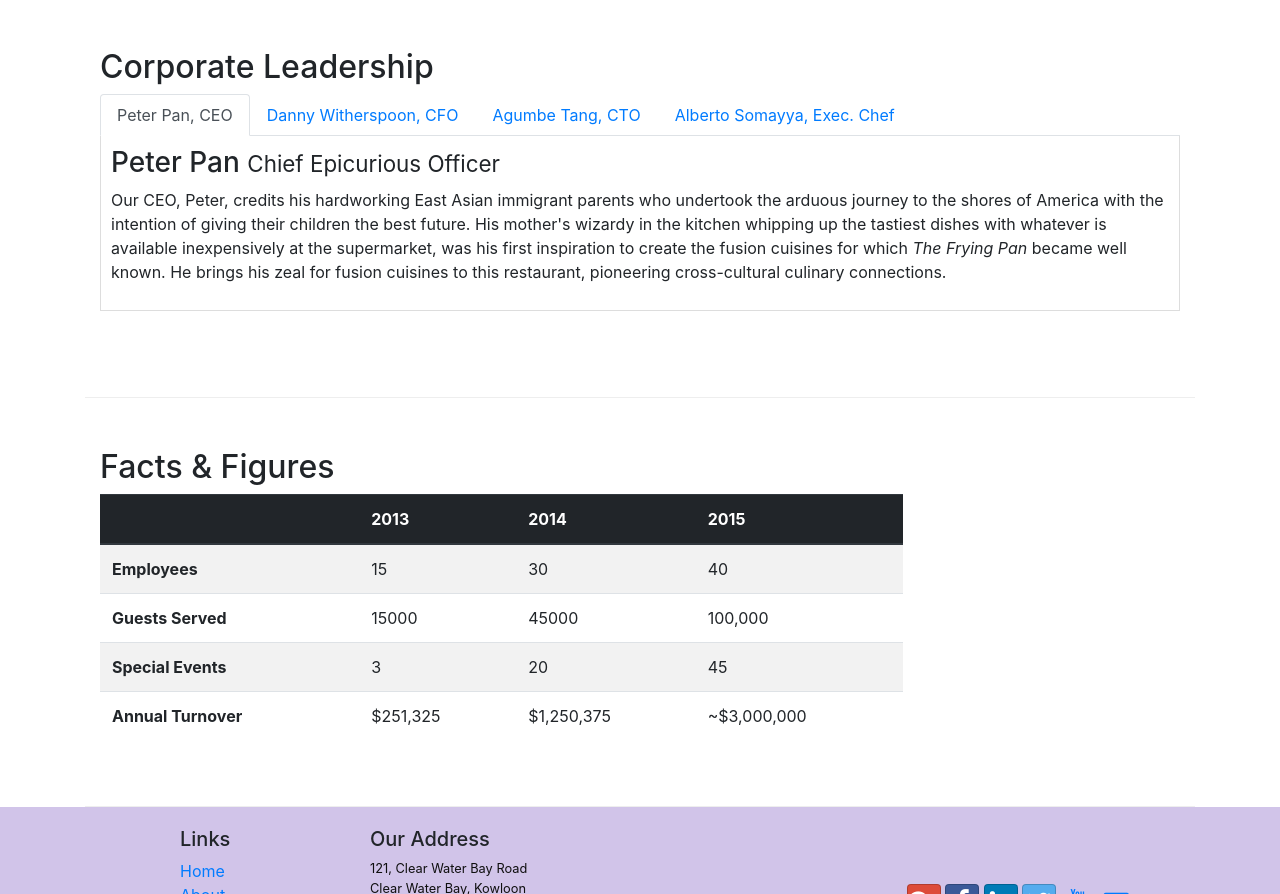
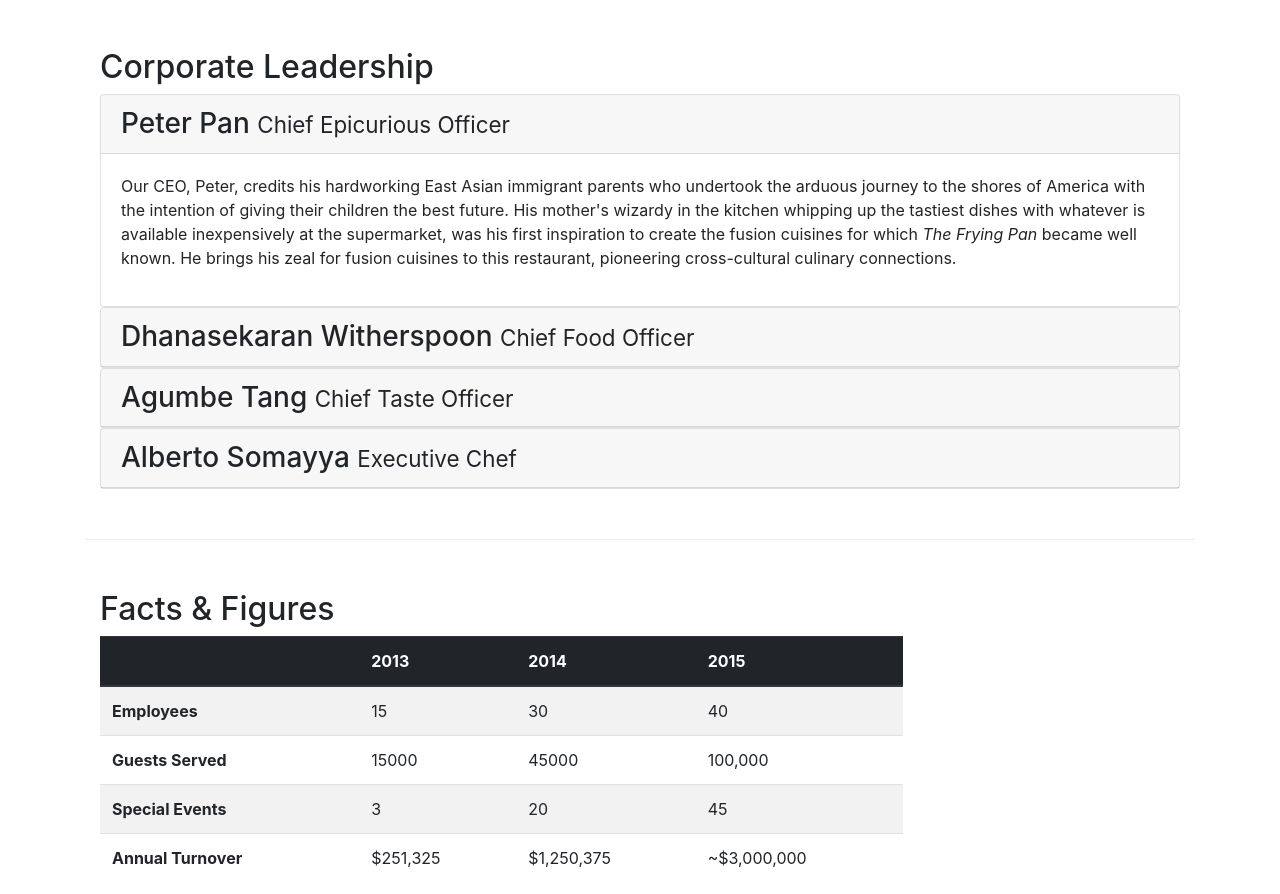
Before and after one commit to anujnaRao/Front_End_Web_UI_FrameWorks_Tools, a website: page aboutus.html in a window 1280 px wide. Shown: the part 873-1767 px from the top of the page. Drawn offline with nearby package versions, Linux system fonts and the light colour scheme.

Commit message:
Accordion replacing navbar-collapse

```diff
--- a/aboutus.html
+++ b/aboutus.html
@@ -107,55 +107,83 @@
             <div class="col">
                 <h2>Corporate Leadership</h2>
 
-                <ul class="nav nav-tabs">
-                    <li class="nav-item">
-                      <a class="nav-link active" href="#peter"
-                        role="tab" data-toggle="tab">Peter Pan, CEO</a>
-                    </li>
-                    <li class="nav-item">
-                      <a class="nav-link" href="#danny" role="tab"
-                        data-toggle="tab">Danny Witherspoon, CFO</a>
-                    </li>
-                    <li class="nav-item">
-                      <a class="nav-link" href="#agumbe"role="tab"
-                        data-toggle="tab">Agumbe Tang, CTO</a>
-                    </li>
-                    <li class="nav-item">
-                      <a class="nav-link" href="#alberto" role="tab"
-                        data-toggle="tab">Alberto Somayya, Exec. Chef</a>
-                    </li>
-                </ul>
+                <div id="accordion">
 
-                <div class="tab-content">
-                    <div role="tabpanel" class="tab-pane fade show active" id="peter">
-                        <h3>Peter Pan <small>Chief Epicurious Officer</small></h3>
-                        <p class="d-none d-sm-block">Our CEO, Peter, credits his hardworking East Asian immigrant parents who undertook
+                    <div class="card">
+                        <div class="card-header" role="tab" id="peterhead">
+                        <h3 class="mb-0">
+                            <a data-toggle="collapse" data-target="#peter">
+                            Peter Pan <small>Chief Epicurious Officer</small>
+                            </a>
+                        </h3>
+                        </div>
+                        <div class="collapse show" id="peter" data-parent="#accordion">
+                            <div class="card-body">
+                                <p class="d-none d-sm-block">
+                                    Our CEO, Peter, credits his hardworking East Asian immigrant parents who undertook
                                     the arduous journey to the shores of America with the intention of giving their children the best future.
                                     His mother's wizardy in the kitchen whipping up the tastiest dishes with whatever is available inexpensively
                                     at the supermarket, was his first inspiration to create the fusion cuisines for which <em>The Frying Pan</em>
-                         became well known. He brings his zeal for fusion cuisines to this restaurant, pioneering cross-cultural culinary connections.</p>
+                                    became well known. He brings his zeal for fusion cuisines to this restaurant,
+                                    pioneering cross-cultural culinary connections.
+                                </p>
+                            </div>
+                        </div>
                     </div>
 
-                    <div role="tabpanel" class="tab-pane fade" id="danny">
-                        <h3>Dhanasekaran Witherspoon <small>Chief Food Officer</small></h3>
-                        <p  class="d-none d-sm-block" >Our CFO, Danny, as he is affectionately referred to by his colleagues, comes from
+                    <div class="card">
+                        <div class="card-header" role="tab" id="dannyhead">
+                        <h3 class="mb-0">
+                            <a class="collapsed" data-toggle="collapse" data-target="#danny">
+                            Dhanasekaran Witherspoon <small>Chief Food Officer</small>
+                            </a>
+                        </h3>
+                        </div>
+                        <div class="collapse" id="danny" data-parent="#accordion">
+                            <div class="card-body">
+                                <p class="d-none d-sm-block">Our CFO, Danny, as he is affectionately referred to by his colleagues, comes from
                                 a long established family tradition in farming and produce. His experiences growing up on a farm in the Australian
                                 outback gave him great appreciation for varieties of food sources. As he puts it in his own words, <em>Everything
-                                  that runs, wins, and everything that stays, pays!</em></p>
+                                that runs, wins, and everything that stays, pays!</em>
+                                </p>
+                            </div>
+                        </div>
                     </div>
 
-                    <div role="tabpanel" class="tab-pane fade" id="agumbe">
-                        <h3>Agumbe Tang <small>Chief Taste Officer</small></h3>
-                        <p  class="d-none d-sm-block">Blessed with the most discerning gustatory sense, Agumbe, our CTO, personally ensures
+                    <div class="card">
+                        <div class="card-header" role="tab" id="agumbehead">
+                        <h3 class="mb-0">
+                            <a class="collapsed" data-toggle="collapse" data-target="#agumbe">
+                            Agumbe Tang <small>Chief Taste Officer</small>
+                            </a>
+                        </h3>
+                    </div>
+                        <div class="collapse" id="agumbe" data-parent="#accordion">
+                            <div class="card-body">
+                                <p class="d-none d-sm-block">Blessed with the most discerning gustatory sense, Agumbe, our CTO, personally ensures
                                     that every dish that we serve meets his exacting tastes. Our chefs dread the tongue lashing that ensues if their
-                          dish does not meet his exacting standards. He lives by his motto, <em>You click only if you survive my lick.</em></p>
+                                     dish does not meet his exacting standards. He lives by his motto, <em>You click only if you survive my lick.</em>
+                                </p>
+                            </div>
+                        </div>
                     </div>
 
-                    <div role="tabpanel" class="tab-pane fade" id="alberto">
-                        <h3>Alberto Somayya <small>Executive Chef</small></h3>
-                        <p  class="d-none d-sm-block">Award winning three-star Michelin chef with wide International experience having worked
+                    <div class="card">
+                        <div class="card-header" role="tab" id="albertohead">
+                        <h3 class="mb-0">
+                            <a class="collapsed" data-toggle="collapse" data-target="#alberto">
+                            Alberto Somayya <small>Executive Chef</small>
+                            </a>
+                        </h3>
+                        </div>
+                        <div class="collapse" id="alberto" data-parent="#accordion">
+                            <div class="card-body">
+                                <p class="d-none d-sm-block">Award winning three-star Michelin chef with wide International experience having worked
                                     closely with whos-who in the culinary world, he specializes in creating mouthwatering Indo-Italian fusion experiences.
-                              He says, <em>Put together the cuisines from the two craziest cultures, and you get a winning hit! Amma Mia!</em></p>
+                                     He says, <em>Put together the cuisines from the two craziest cultures, and you get a winning hit! Amma Mia!</em>
+                                </p>
+                            </div>
+                        </div>
                      </div>
 
                 </div>
```
Lines whose indentation alone changed are shown as unchanged.
